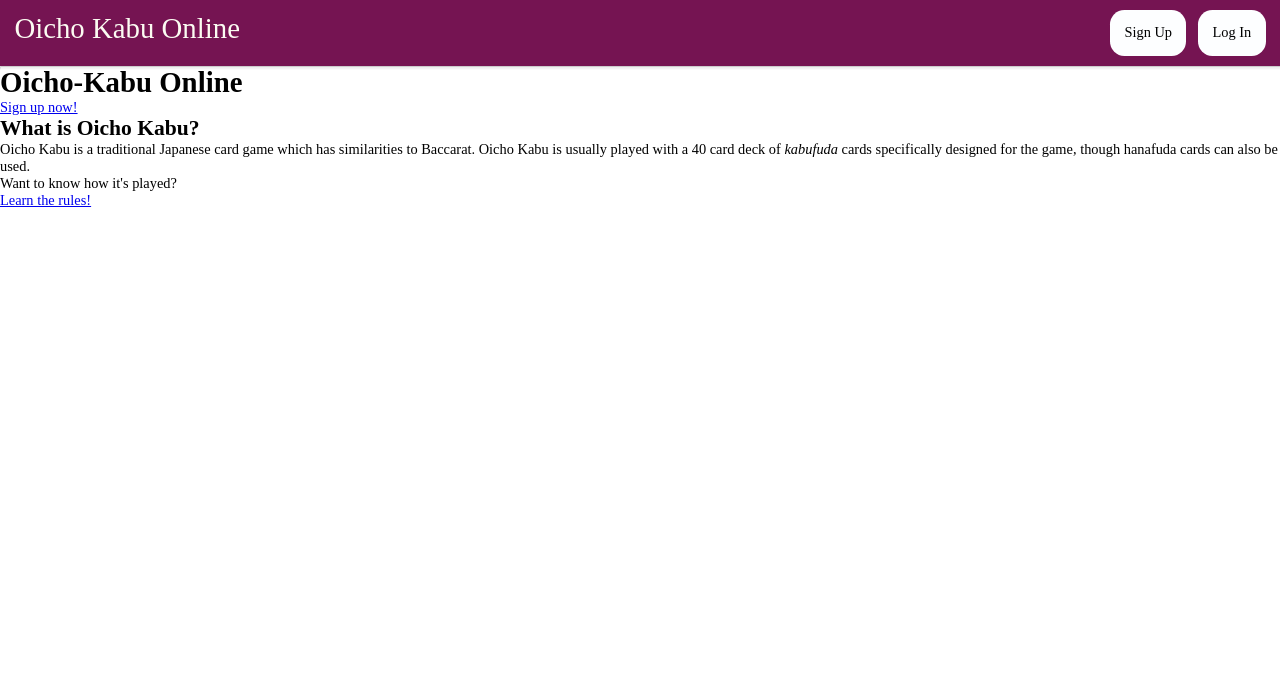
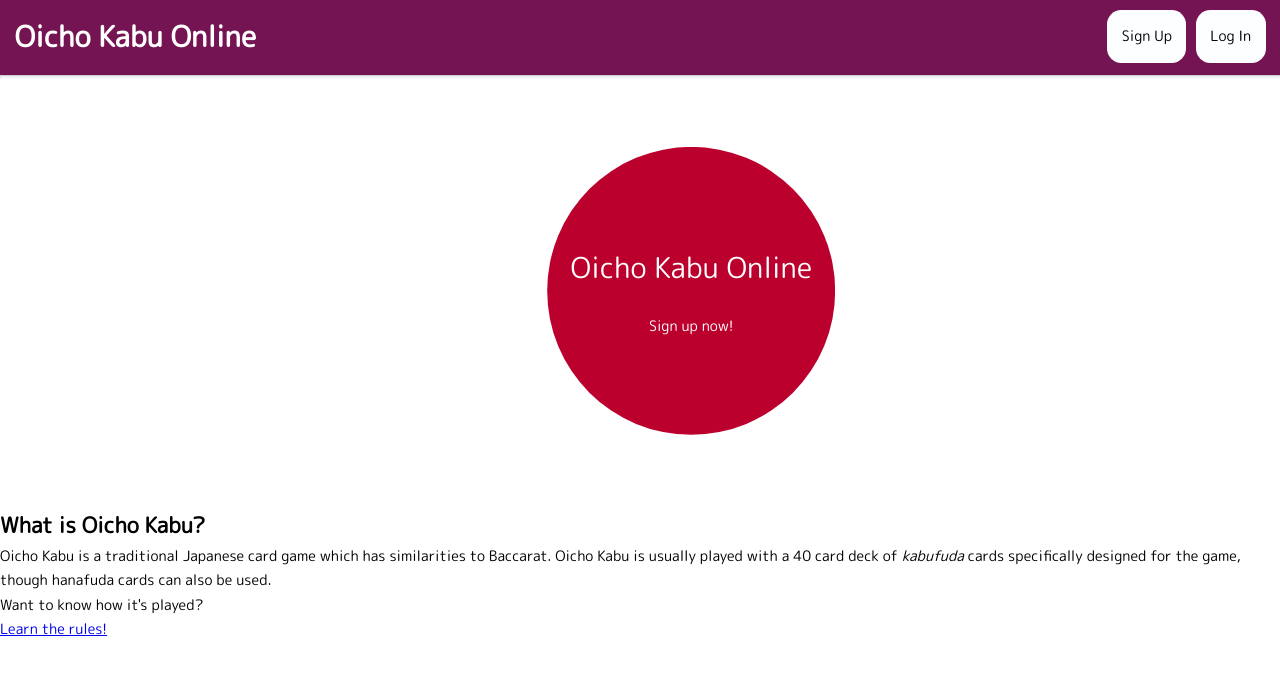
Before and after one commit to A-PS1999/oichokabu-online, a React (Create React App) app: page / in a window 1280 px wide. Shown: the top 674 px of the page. Built offline with nearby package versions, Linux system fonts and the light colour scheme.

Commit message:
Styling of front page header, implemented font from Google, changed component file structure more to accomodate future styling

```diff
--- a/public/index.html
+++ b/public/index.html
@@ -3,6 +3,7 @@
   <head>
     <meta charset="utf-8" />
     <link rel="icon" href="%PUBLIC_URL%/favicon.ico" />
+	<link rel="stylesheet" href="https://fonts.googleapis.com/css?family=M+PLUS+Rounded+1c">
     <meta name="viewport" content="width=device-width, initial-scale=1" />
     <meta name="theme-color" content="#000000" />
     <meta
--- a/src/App.js
+++ b/src/App.js
@@ -2,9 +2,9 @@ import React from 'react';
 import { Provider } from 'react-redux';
 import { store } from './store/store.js';
 import './App.scss';
-import FrontPage from './components/FrontPage.js';
-import SignUp from './components/SignUp.js';
-import Login from './components/Login.js';
+import FrontPage from './components/FrontPage/FrontPage.js';
+import SignUp from './components/SignUp/SignUp.js';
+import Login from './components/Login/Login.js';
 import { BrowserRouter as Router, Route, Switch } from 'react-router-dom';
 
 export default function App() {
--- a/src/App.scss
+++ b/src/App.scss
@@ -1,2 +1,3 @@
-@import "./sass/base/base";
-@import "./sass/mixins/mixins";
+@use "./sass/base/base";
+@use "./sass/base/typography";
+@use "./sass/abstracts/mixins";
--- a/src/components/FrontPage.js
+++ b/src/components/FrontPage/FrontPage.js
@@ -1,6 +1,7 @@
 import React from 'react';
 import { Link } from 'react-router-dom';
-import Navbar from './Navbar/Navbar.js';
+import './FrontPage.scss';
+import Navbar from '../Navbar/Navbar.js';
 
 export default function FrontPage() {
 
@@ -9,12 +10,12 @@ export default function FrontPage() {
 			<Navbar />
 			<div>
 				<header>
-					<div className="header__text-box">
+					<div className="header-text-box">
 						<h1 className="heading-primary">
-							Oicho-Kabu Online
+							Oicho Kabu Online
 						</h1>
-						<Link to="/register">
-							<div>Sign up now!</div>
+						<Link to="/register" className="header-link">
+							Sign up now!
 						</Link>
 					</div>
 				</header>
--- /dev/null
+++ b/src/components/FrontPage/FrontPage.scss
@@ -0,0 +1,26 @@
+header {
+	margin: 5rem 38rem 5rem;
+	background: #BC002D; // Japanese flag red
+	display: flex;
+	justify-content: center;
+	align-items: center;
+	height: 20rem;
+	width: 20rem;
+	clip-path: circle(50% at 50% 50%);
+}
+
+.header-text-box {
+	text-align: center;
+	margin: auto;
+}
+
+.header-link {
+	text-decoration: none;
+	color: #fff;
+	border-bottom: 1px solid transparent;
+	transition: all .1s;
+
+	&:hover {
+		border-bottom: 1px solid white;
+	}
+}
--- a/src/components/Login.js
+++ b/src/components/Login/Login.js
@@ -2,8 +2,8 @@ import React, { useEffect } from 'react';
 import { useForm } from 'react-hook-form';
 import { useSelector, useDispatch } from 'react-redux';
 import { useHistory } from 'react-router-dom';
-import { loginUser, userSelector } from '../store/userSlice.js';
-import Navbar from './Navbar/Navbar.js';
+import { loginUser, userSelector } from '../../store/userSlice.js';
+import Navbar from '../Navbar/Navbar.js';
 
 export default function Login() {
 
--- a/src/components/Navbar/Navbar.scss
+++ b/src/components/Navbar/Navbar.scss
@@ -13,7 +13,8 @@
 
 		&:first-child {
 			font-size: 2rem;
-			color: #fcfcf2;
+			font-weight: 700;
+			color: #fff;
 			margin-top: -0.2rem;
 		}
 
--- a/src/components/SignUp.js
+++ b/src/components/SignUp/SignUp.js
@@ -1,9 +1,9 @@
 import React, { useEffect } from 'react';
 import { useSelector, useDispatch } from 'react-redux';
-import { registerUser, userSelector } from '../store/userSlice.js';
+import { registerUser, userSelector } from '../../store/userSlice.js';
 import { useHistory } from 'react-router-dom';
 import { useForm } from 'react-hook-form';
-import Navbar from './Navbar/Navbar.js';
+import Navbar from '../Navbar/Navbar.js';
 
 export default function SignUp() {
 
--- /dev/null
+++ b/src/sass/base/_typography.scss
@@ -0,0 +1,11 @@
+body {
+	font-family: "M PLUS Rounded 1c", sans-serif;
+	font-weight: 400;
+	line-height: 1.7;
+}
+
+.heading-primary {
+	margin-bottom: 1.5rem;
+	color: #fff;
+	font-weight: 100;
+}
```
Also changed, not shown: src/sass/abstracts/_mixins.scss (renamed from src/sass/mixins/_mixins.scss).
